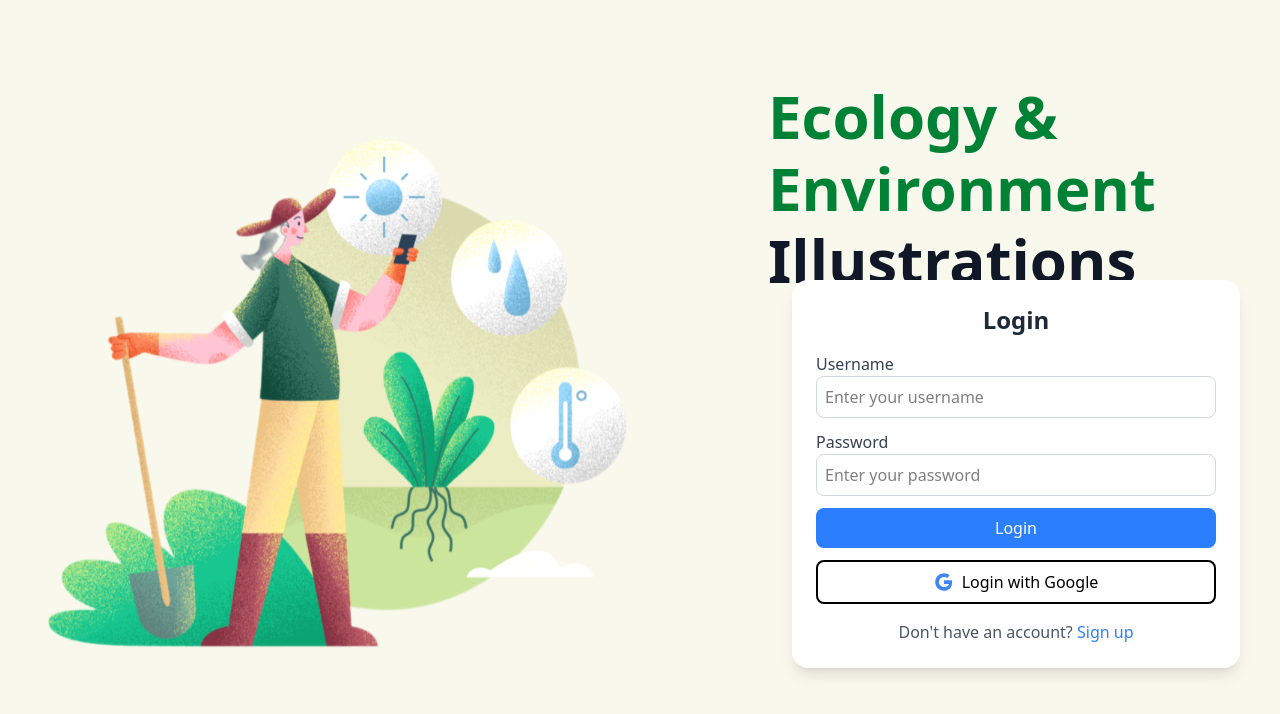
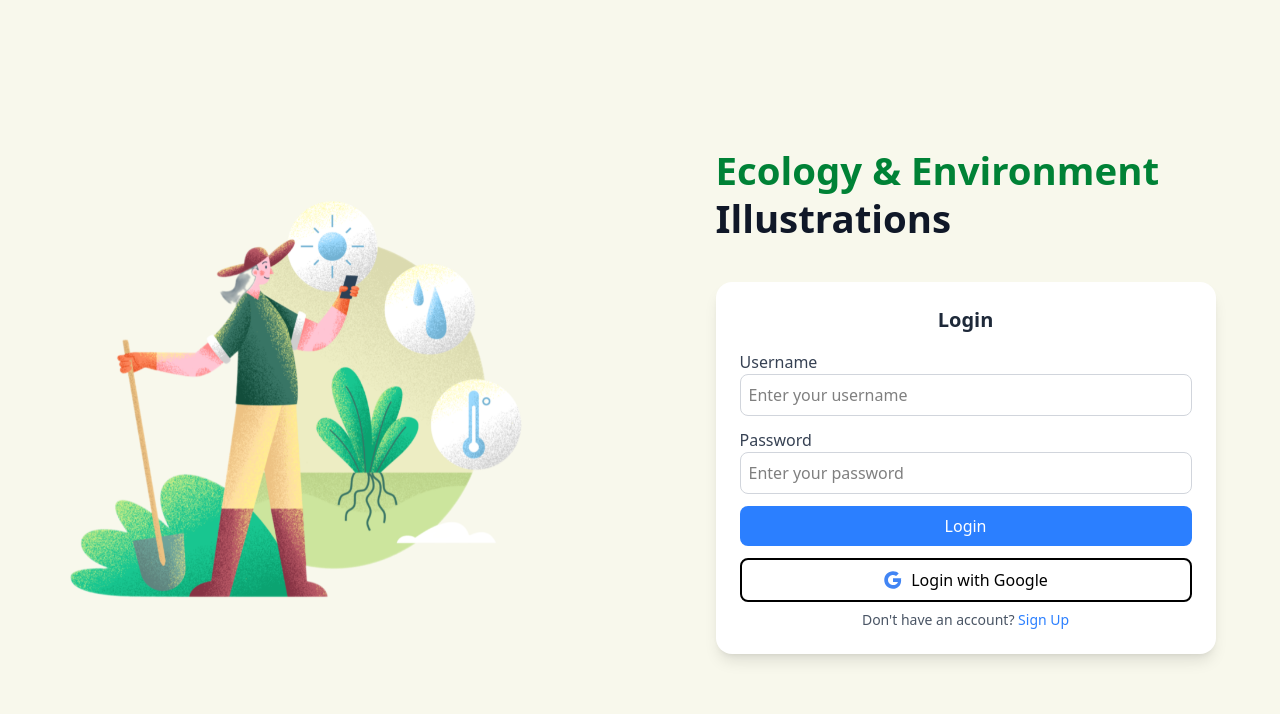
Before and after one commit to MeIsAkhoa/Ecology_DADN, a React app: page /login in a window 1280 px wide. Shown: the top 714 px of the page. Built offline with nearby package versions, Linux system fonts and the light colour scheme; the HTML template or start-up script is replaced by a standard one.

Commit message:
Update Login and Register pages

```diff
--- a/src/pages/login.tsx
+++ b/src/pages/login.tsx
@@ -1,3 +1,127 @@
+// import { useForm } from "react-hook-form";
+// import { z } from "zod";
+// import { zodResolver } from "@hookform/resolvers/zod";
+// import { useNavigate } from "react-router-dom";
+// import LoginWithGoogle from "../components/GoogleLoginButton";
+// import InputField from "../components/InputField";
+// import coverImage from "../assets/cover.png";
+// import { API_ENDPOINTS } from "../constants/Api";
+// import useMutation from "../hooks/useMutation";
+// import ROUTES from "../constants/Routes";
+
+// const loginSchema = z.object({
+//   username: z.string().min(6, "Username must be at least 6 characters"),
+//   password: z.string().min(6, "Password must be at least 6 characters"),
+// });
+
+// type LoginFormInputs = z.infer<typeof loginSchema>;
+
+// interface LoginResponse {
+//   code: number;
+//   result: {
+//     token: string;
+//   };
+// }
+
+// const Login = () => {
+//   const navigate = useNavigate();
+//   const { mutate, error, loading } = useMutation<LoginResponse>("POST", API_ENDPOINTS.LOGIN);
+
+//   const {
+//     register,
+//     handleSubmit,
+//     formState: { errors },
+//   } = useForm<LoginFormInputs>({
+//     resolver: zodResolver(loginSchema),
+//   });
+
+//   const onSubmit = async (data: LoginFormInputs) => {
+//     try {
+//       const response = await mutate(data);
+//       if (response?.code === 200) {
+//         localStorage.setItem("token", response.result.token);
+//         navigate(ROUTES.HOME);
+//       }
+//     } catch (error) {
+//       // Handled inside useMutation
+//     }
+//   };
+
+//   return (
+//     <div className="min-h-screen flex flex-col md:flex-row items-center justify-center bg-[#F8F8EC] px-4 py-12 relative">
+//       {/* Ảnh minh họa bên trái */}
+//       <img
+//         src={coverImage}
+//         alt="Ecology Illustration"
+//         className="hidden md:block w-full max-w-[700px] mr-8"
+//       />
+
+//       {/* Phần tiêu đề + form */}
+//       <div className="flex flex-col items-center md:items-start justify-center space-y-10 max-w-xl w-full">
+
+//         {/* Tiêu đề */}
+//         <div className="text-left w-full md:w-[90%] ml-[-2rem]">
+//           <h1 className="text-4xl md:text-5xl lg:text-6xl font-bold text-green-700 leading-tight whitespace-nowrap">
+//             Ecology & Environment
+//           </h1>
+//           <h1 className="text-4xl md:text-5xl lg:text-6xl font-bold text-gray-900 leading-tight">
+//             Illustrations
+//           </h1>
+//         </div>
+
+//         {/* Form đăng nhập */}
+//         <div className="bg-white p-6 rounded-2xl shadow-lg w-full">
+//           <h2 className="text-2xl font-bold text-center text-gray-800 mb-4">Login</h2>
+
+//           {error && (
+//             <div className="mb-4 p-2 bg-red-100 text-red-600 rounded">
+//               {error}
+//             </div>
+//           )}
+
+//           <form onSubmit={handleSubmit(onSubmit)} className="space-y-3">
+//             <InputField
+//               label="Username"
+//               placeholder="Enter your username"
+//               {...register("username")}
+//               error={errors.username?.message}
+//             />
+
+//             <InputField
+//               label="Password"
+//               type="password"
+//               placeholder="Enter your password"
+//               {...register("password")}
+//               error={errors.password?.message}
+//             />
+
+//             <button
+//               type="submit"
+//               className={`w-full text-white py-2 rounded-lg transition ${
+//                 loading ? "bg-gray-400" : "bg-blue-500 hover:bg-blue-600"
+//               }`}
+//               disabled={loading}
+//             >
+//               {loading ? "Logging in..." : "Login"}
+//             </button>
+
+//             <LoginWithGoogle />
+//           </form>
+
+//           <p className="mt-2 text-center text-gray-600">
+//             Don't have an account?{" "}
+//             <a href="/register" className="text-blue-500 hover:underline font-medium">
+//               Sign Up
+//             </a>
+//           </p>
+//         </div>
+//       </div>
+//     </div>
+//   );
+// };
+
+// export default Login;
+
 import { useForm } from "react-hook-form";
 import { z } from "zod";
 import { zodResolver } from "@hookform/resolvers/zod";
@@ -6,7 +130,7 @@ import LoginWithGoogle from "../components/GoogleLoginButton";
 import InputField from "../components/InputField";
 import coverImage from "../assets/cover.png";
 import { API_ENDPOINTS } from "../constants/Api";
-import useMutation from "../hooks/useMutation"; // Sử dụng useMutation thay vì useFetch
+import useMutation from "../hooks/useMutation";
 import ROUTES from "../constants/Routes";
 
 const loginSchema = z.object({
@@ -25,7 +149,7 @@ interface LoginResponse {
 
 const Login = () => {
   const navigate = useNavigate();
-  const { mutate, error, loading } = useMutation<LoginResponse>("POST", API_ENDPOINTS.LOGIN); // Dùng useMutation
+  const { mutate, error, loading } = useMutation<LoginResponse>("POST", API_ENDPOINTS.LOGIN);
 
   const {
     register,
@@ -43,37 +167,36 @@ const Login = () => {
         navigate(ROUTES.HOME);
       }
     } catch (error) {
-      // Error is already handled by useMutation
+      // Handled inside useMutation
     }
   };
 
   return (
-    <div className="min-h-screen flex items-center justify-center bg-[#F8F8EC] relative">
-      {/* Ảnh nền */}
+    <div className="min-h-screen flex flex-col md:flex-row items-center justify-center bg-[#F8F8EC] px-[5%] py-12 gap-y-10 md:gap-x-[5%]">
+      {/* Ảnh minh họa bên trái */}
+      <div className="w-full md:w-[45%] lg:w-[50%] flex justify-center">
         <img
           src={coverImage}
           alt="Ecology Illustration"
-        className="hidden md:block absolute left-10 top-20 w-[100%] max-w-[700px] opacity-100"
+          className="w-full h-auto object-contain"
         />
+      </div>
 
-      {/* Tiêu đề */}
-      <div className="text-left fixed right-[5%] top-[10%] w-full max-w-md">
-        <h1 className="text-6xl font-bold text-green-700 leading-[1.2]">
-          Ecology &
+      {/* Phần tiêu đề + form */}
+      <div className="flex flex-col items-start justify-center space-y-10 w-full md:w-[55%] lg:w-[50%] pl-4 md:pl-12">
+        {/* Tiêu đề - dùng 2 thẻ h1 giống Register.tsx */}
+        <div className="text-left w-full px-2 md:px-0">
+          <h1 className="text-[clamp(1.5rem,3vw,2.5rem)] font-bold text-green-700 leading-tight">
+            Ecology & Environment
           </h1>
-        <h1 className="text-6xl font-bold text-green-700 leading-[1.2]">
-          Environment
-        </h1>
-        <h1 className="text-6xl font-bold text-gray-900 leading-[1.2]">
+          <h1 className="text-[clamp(1.5rem,3vw,2.5rem)] font-bold text-gray-900 leading-tight">
             Illustrations
           </h1>
         </div>
 
-      {/* Form login */}
-      <div className="bg-white p-6 rounded-2xl shadow-lg w-full max-w-md absolute top-70 right-10">
-        <h2 className="text-2xl font-bold text-center text-gray-800 mb-4">
-          Login
-        </h2>
+        {/* Form đăng nhập */}
+        <div className="bg-white p-6 rounded-2xl shadow-lg w-full max-w-[500px]">
+          <h2 className="text-xl font-bold text-center text-gray-800 mb-4">Login</h2>
 
           {error && (
             <div className="mb-4 p-2 bg-red-100 text-red-600 rounded">
@@ -110,12 +233,13 @@ const Login = () => {
             <LoginWithGoogle />
           </form>
 
-        <p className="mt-4 text-center text-gray-600">
+          <p className="mt-2 text-center text-gray-600 text-sm">
             Don't have an account?{" "}
-          <a href="/register" className="text-blue-500 hover:underline">
-            Sign up
+            <a href="/register" className="text-blue-500 hover:underline font-medium">
+              Sign Up
             </a>
           </p>
+        </div>
       </div>
     </div>
   );
--- a/src/pages/register.tsx
+++ b/src/pages/register.tsx
@@ -5,7 +5,7 @@ import { useNavigate } from "react-router-dom";
 import coverImage from "../assets/cover.png";
 import InputField from "../components/InputField";
 import { API_ENDPOINTS } from "../constants/Api";
-import useMutation from "../hooks/useMutation"; // Thay useFetch bằng useMutation
+import useMutation from "../hooks/useMutation";
 import ROUTES from "../constants/Routes";
 
 // Schema validation với Zod
@@ -30,7 +30,7 @@ type RegisterFormInputs = z.infer<typeof registerSchema>;
 
 const Register = () => {
   const navigate = useNavigate();
-  const { mutate, error, loading } = useMutation("POST", API_ENDPOINTS.USER_REGISTER); // Dùng useMutation
+  const { mutate, error, loading } = useMutation("POST", API_ENDPOINTS.USER_REGISTER);
 
   const {
     register,
@@ -40,7 +40,6 @@ const Register = () => {
     resolver: zodResolver(registerSchema),
   });
 
-  // Xử lý khi nhấn "Sign Up"
   const onSubmit = async (formData: RegisterFormInputs) => {
     try {
       await mutate(formData);
@@ -52,22 +51,30 @@ const Register = () => {
   };
 
   return (
-    <div className="min-h-screen flex items-center justify-center bg-[#F8F8EC] relative">
-      {/* Ảnh nền */}
+    <div className="min-h-screen flex flex-col md:flex-row items-center justify-center bg-[#F8F8EC] px-[5%] py-12 gap-y-10 md:gap-x-[5%]">
+      {/* Ảnh minh họa bên trái */}
+      <div className="w-full md:w-[45%] lg:w-[50%] flex justify-center">
         <img
           src={coverImage}
           alt="Ecology Illustration"
-        className="hidden md:block absolute left-10 top-20 w-[100%] max-w-[700px] opacity-100"
+          className="w-full h-auto object-contain"
         />
-      {/* Tiêu đề */}
-      <div className="absolute top-10 left-170 text-left">
-        <h1 className="text-6xl font-bold text-green-700 leading-[1.2]">Ecology &</h1>
-        <h1 className="text-6xl font-bold text-green-700 leading-[1.2]">Environment</h1>
-        <h1 className="text-6xl font-bold text-gray-900 leading-[1.2]">Illustrations</h1>
       </div>
 
-      {/* Form Sign Up */}
-      <div className="bg-white p-6 rounded-2xl shadow-lg w-full max-w-md absolute top-70 right-10">
+      {/* Phần tiêu đề + form */}
+      <div className="flex flex-col items-start justify-center space-y-10 w-full md:w-[55%] lg:w-[50%] pl-4 md:pl-12">
+        {/* Tiêu đề */}
+        <div className="text-left w-full px-2 md:px-0">
+          <h1 className="text-[clamp(1.5rem,3vw,2.5rem)] font-bold text-green-700 leading-tight">
+            Ecology & Environment
+          </h1>
+          <h1 className="text-[clamp(1.5rem,3vw,2.5rem)] font-bold text-black-700 leading-tight">
+            Illustrations
+          </h1>
+        </div>
+
+        {/* Form đăng ký */}
+        <div className="bg-white p-6 rounded-2xl shadow-lg w-full max-w-[550px]">
           <h2 className="text-2xl font-bold text-center text-gray-800 mb-4">Sign Up</h2>
 
           {error && (
@@ -76,7 +83,10 @@ const Register = () => {
             </div>
           )}
 
-        <form onSubmit={handleSubmit(onSubmit)} className="space-y-3">
+          <form
+            onSubmit={handleSubmit(onSubmit)}
+            className="grid grid-cols-1 md:grid-cols-2 gap-3 max-h-[75vh] overflow-y-auto"
+          >
             <InputField label="Username" {...register("username")} placeholder="Enter your username" error={errors.username?.message} />
             <InputField label="Email" {...register("email")} type="email" placeholder="Enter your email" error={errors.email?.message} />
             <InputField label="First Name" {...register("firstname")} placeholder="Enter your first name" error={errors.firstname?.message} />
@@ -87,11 +97,11 @@ const Register = () => {
             <InputField label="Date of Birth" {...register("dob")} type="date" error={errors.dob?.message} />
 
             {/* Gender */}
-          <div>
-            <label className="block text-gray-700 font-medium">Gender</label>
+            <div className="col-span-1 md:col-span-2">
+              <label className="block text-gray-700 font-medium mb-1">Gender</label>
               <select
                 {...register("gender")}
-              className="w-full px-4 py-1.5 border rounded-lg focus:outline-none focus:ring-2 focus:ring-blue-400"
+                className="w-full px-3 py-2 border rounded-lg focus:outline-none focus:ring-2 focus:ring-blue-400"
               >
                 <option value="nam">Male</option>
                 <option value="nu">Female</option>
@@ -100,15 +110,30 @@ const Register = () => {
               {errors.gender && <p className="text-red-500 text-sm">{errors.gender.message}</p>}
             </div>
 
-          {/* Sign Up Button */}
+            {/* Submit */}
+            <div className="col-span-1 md:col-span-2">
               <button
                 type="submit"
-            className={`w-full text-white py-2 rounded-lg transition ${loading ? "bg-gray-400" : "bg-blue-500 hover:bg-blue-600"}`}
+                className={`w-full text-white py-2 rounded-lg transition ${
+                  loading ? "bg-gray-400" : "bg-blue-500 hover:bg-blue-600"
+                }`}
                 disabled={loading}
               >
                 {loading ? "Registering..." : "Sign Up"}
               </button>
+            </div>
+
+            {/* Link login */}
+            <div className="col-span-1 md:col-span-2">
+              <p className="mt-2 text-center text-gray-600 text-sm">
+                Already have an account?{" "}
+                <a href="/login" className="text-blue-500 hover:underline font-medium">
+                  Sign In
+                </a>
+              </p>
+            </div>
           </form>
+        </div>
       </div>
     </div>
   );
```
Lines whose indentation alone changed are shown as unchanged.
